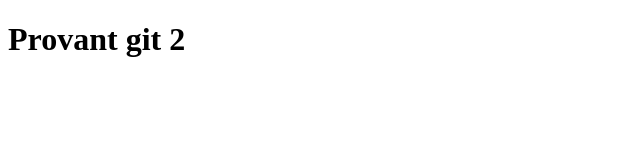
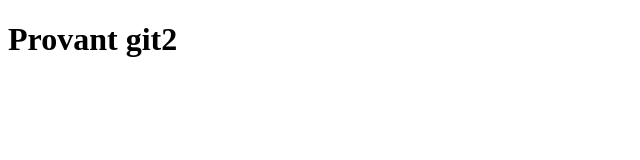
Before and after one commit to Moises4321/Pract-1-, a plain HTML site: page index.html in a window 1280 px wide. Shown: the full height of the page, 0-640 px from the left. Drawn offline with Linux system fonts and the light colour scheme.

Commit message:
Update index.html
git 2 en index

```diff
--- a/index.html
+++ b/index.html
@@ -3,10 +3,10 @@
 <head>
     <meta charset="UTF-8">
     <meta name="viewport" content="width=device-width, initial-scale=1.0">
-    <title>Provant git 2</title>
+    <title>Provant git2</title>
 </head>
 <body>
 
-    <h1>Provant git 2</h1>
+    <h1>Provant git2</h1>
 </body>
 </html>
```
